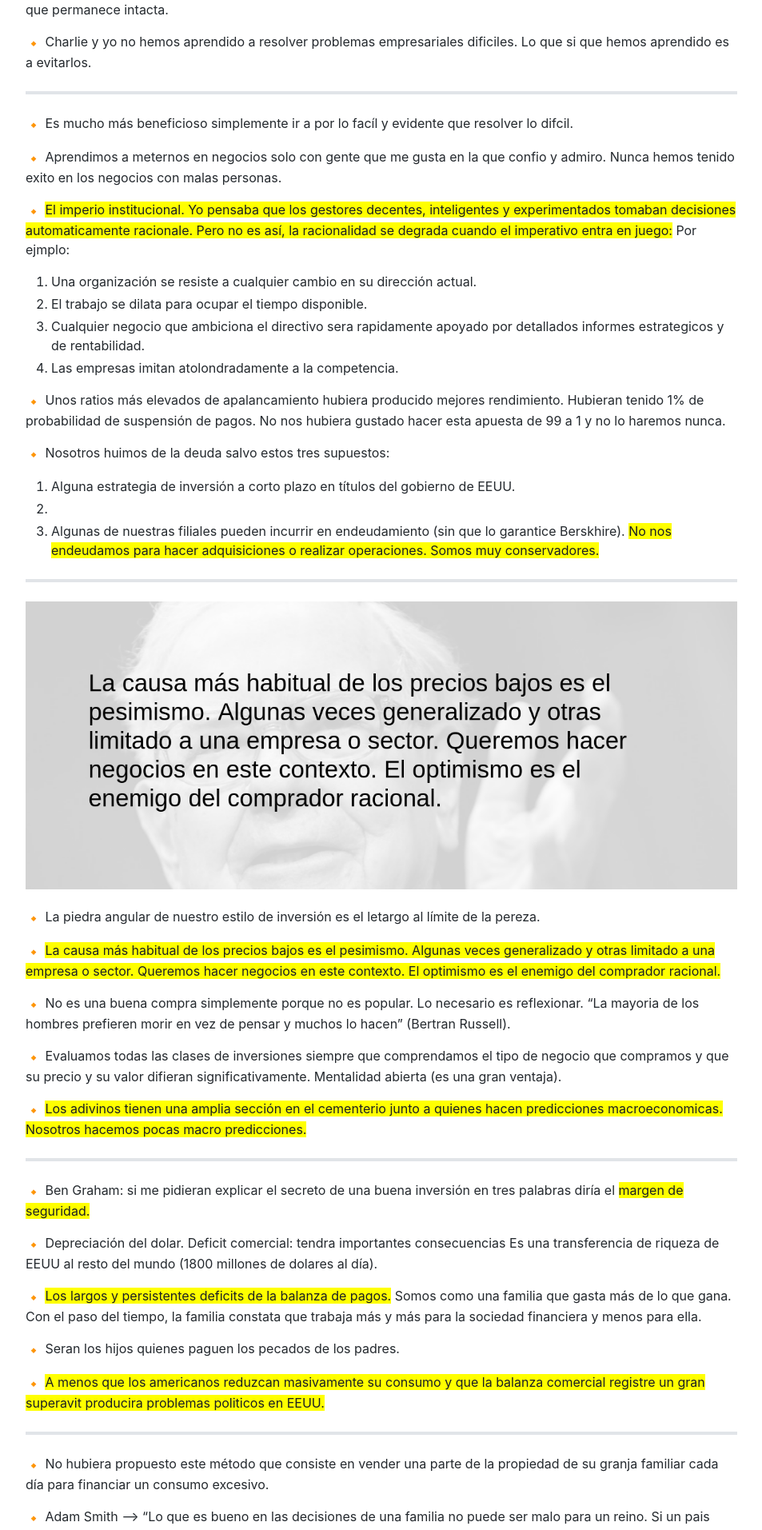
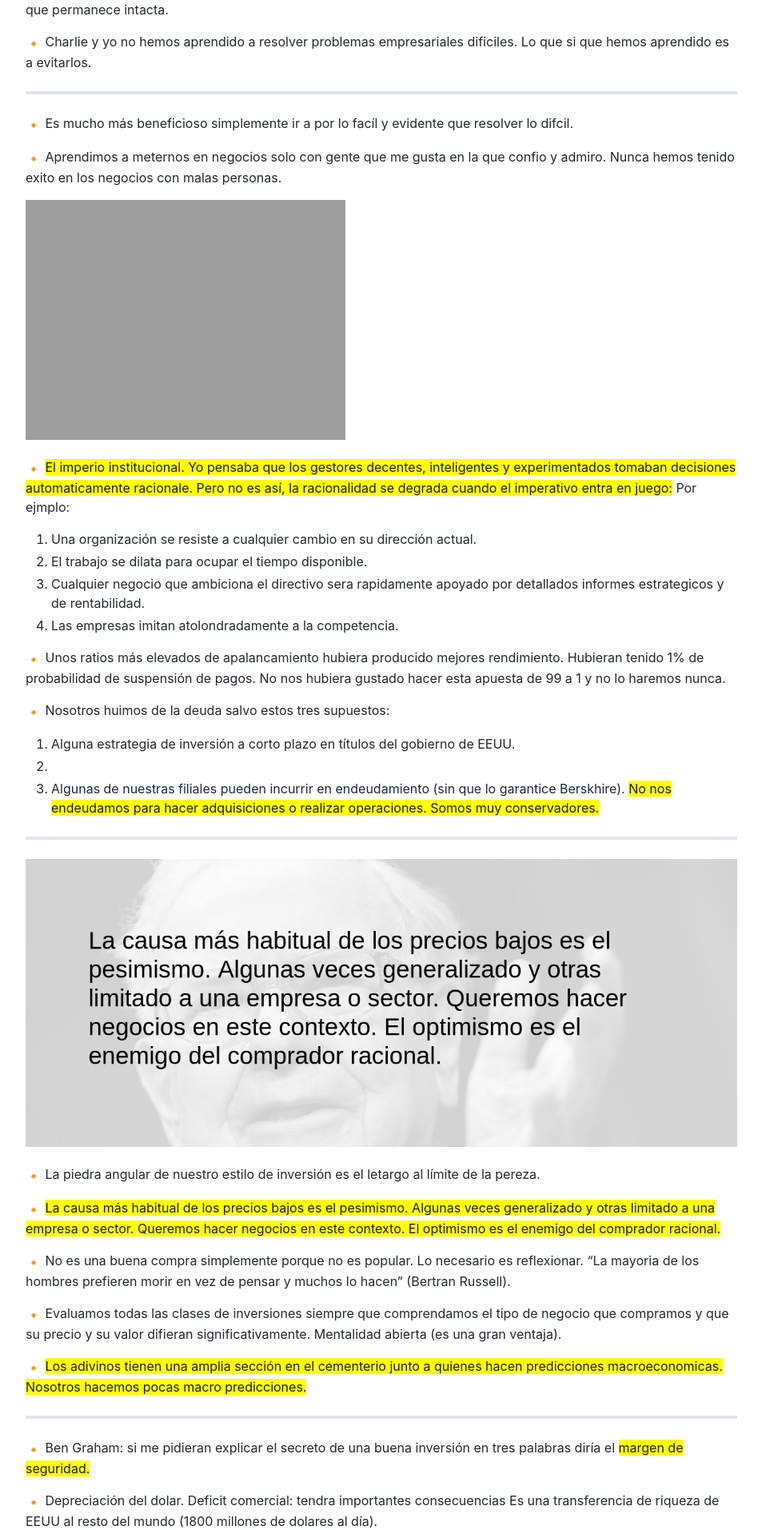
Before and after one commit to Akira3030/formacion, a Jekyll site: the page built from articulos/warrent-buffet-consejos-de-inversion-parte2.md, in a window 1280 px wide. Shown: the part 2578-4491 px from the top of the page at 80% size, without its empty margins (163-1116 px from the left). Built offline with Jekyll 4.4.1, drawn with Linux system fonts in a browser that asks for light colours; emoji names are drawn with the system emoji font; our own code applies the rules of GitHub Pages for plain Markdown files.

Commit message:
Update warrent-buffet-consejos-de-inversion-parte2.md

```diff
--- a/articulos/warrent-buffet-consejos-de-inversion-parte2.md
+++ b/articulos/warrent-buffet-consejos-de-inversion-parte2.md
@@ -51,6 +51,8 @@ Comprar Berkshire (1965): fabricación textil. sabia que el precio era barato. E
 :small_orange_diamond: Es mucho más beneficioso simplemente ir a por lo facíl y evidente que resolver lo difcil.
 
 :small_orange_diamond: Aprendimos a meternos en negocios solo con gente que me gusta en la que confio y admiro. Nunca hemos tenido exito en los negocios con malas personas.
+
+![]({{ site.site_url }}/assets/img/wb15.png)
 
 :small_orange_diamond: <mark>El imperio institucional. Yo pensaba que los gestores decentes, inteligentes y experimentados tomaban decisiones  automaticamente racionale. Pero no es así, la racionalidad se degrada cuando el imperativo entra en juego:</mark>
 Por ejmplo:
```
